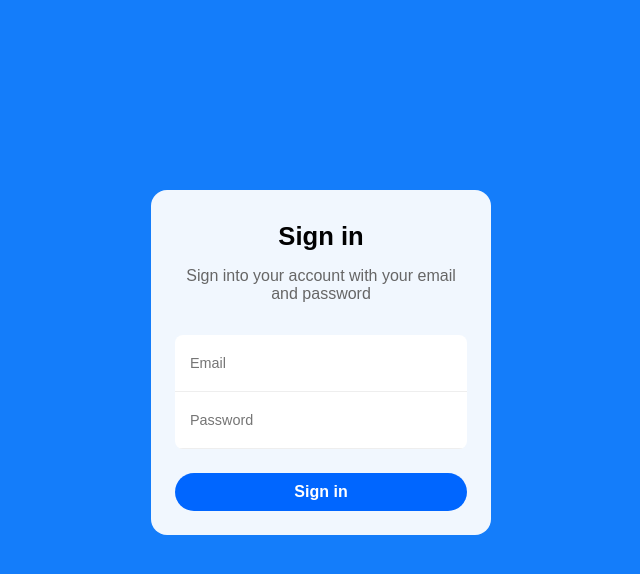
After one commit to jakemarsdenn/SeatGeek-Alerts, a Flask app: template templates/login.html in a window 1280 px wide. The commit adds this page. Shown: the top 574 px of the page, without its empty margins (397-1037 px from the left). Run offline with Flask 3, Linux system fonts and the light colour scheme; the template is opened without the code that fills it, so the values that code supplies are empty.

Commit message:
created log-in page

```diff
--- a/app.py
+++ b/app.py
@@ -1,5 +1,6 @@
 from flask import Flask, render_template, request
-from account import validate
+from account import validate_account
+from account import check_credentials
 
 app = Flask(__name__)
 
@@ -7,6 +8,18 @@ app = Flask(__name__)
 @app.route('/')
 def index():
     return render_template('index.html')
+
+
+@app.route('/log_in', methods=['POST'])
+def log_in():
+    return render_template('login.html')
+
+
+@app.route('/sign_in', methods=['POST'])
+def sign_in():
+    email = request.form.get('email')
+    password = request.form.get('password')
+    return check_credentials(email, password)
 
 
 @app.route('/sign_up', methods=['POST'])
@@ -19,7 +32,7 @@ def create_account():
     name = request.form.get('name')
     email = request.form.get('email')
     password = request.form.get('password')
-    return validate(name, email, password)
+    return validate_account(name, email, password)
 
 
 @app.route('/search_for_event', methods=['POST'])
--- a/static/css/style.css
+++ b/static/css/style.css
@@ -14,7 +14,7 @@ h1 {
   font-family: var(--myfont);
   font-size: 70px;
   text-align: center;
-  margin-top: 210px;
+  margin-top: 170px;
 }
 
 h2 {
--- /dev/null
+++ b/templates/login.html
@@ -0,0 +1,23 @@
+<!DOCTYPE html>
+<html lang="en">
+<head>
+    <meta charset="UTF-8">
+    <meta http-equiv="X-UA-Compatible" content="IE=Edge">
+    <meta name="viewport" content="width=device-width, initial-scale=1.0">
+    <link rel="stylesheet" href="../static/css/style.css">
+    <title>LogIn</title>
+</head>
+<body>
+<div class="form-box">
+    <form class="form" action="/sign_in" method="post">
+        <span class="title">Sign in</span>
+        <span class="subtitle">Sign into your account with your email and password</span>
+        <div class="form-container">
+            <input type="email" class="input" name="email" placeholder="Email">
+            <input type="password" class="input" name="password" placeholder="Password">
+        </div>
+        <button id="button2">Sign in</button>
+    </form>
+</div>
+</body>
+</html>
--- a/templates/signup.html
+++ b/templates/signup.html
@@ -20,7 +20,7 @@
             <button id="button2">Sign up</button>
         </form>
         <div class="form-section">
-            <p2>Have an account? <a href="">Log in</a> </p2>
+            <p2>Have an account? <a href="/login">Log in</a></p2> <!-- redirect not working -->
         </div>
     </div>
 </body>
--- a/users.txt
+++ b/users.txt
@@ -1,3 +1,4 @@
 Name: a, Email: jake@com, Password: password
 Name: a, Email: jake@com, Password: password
 Name: a, Email: jake@outlook.com, Password: password
+Name: john, Email: johnnyboy@outlook.com, Password: johnny
```
Also changed, not shown: account.py (+15 -10 lines), templates/index.html (+7 -1 lines).
